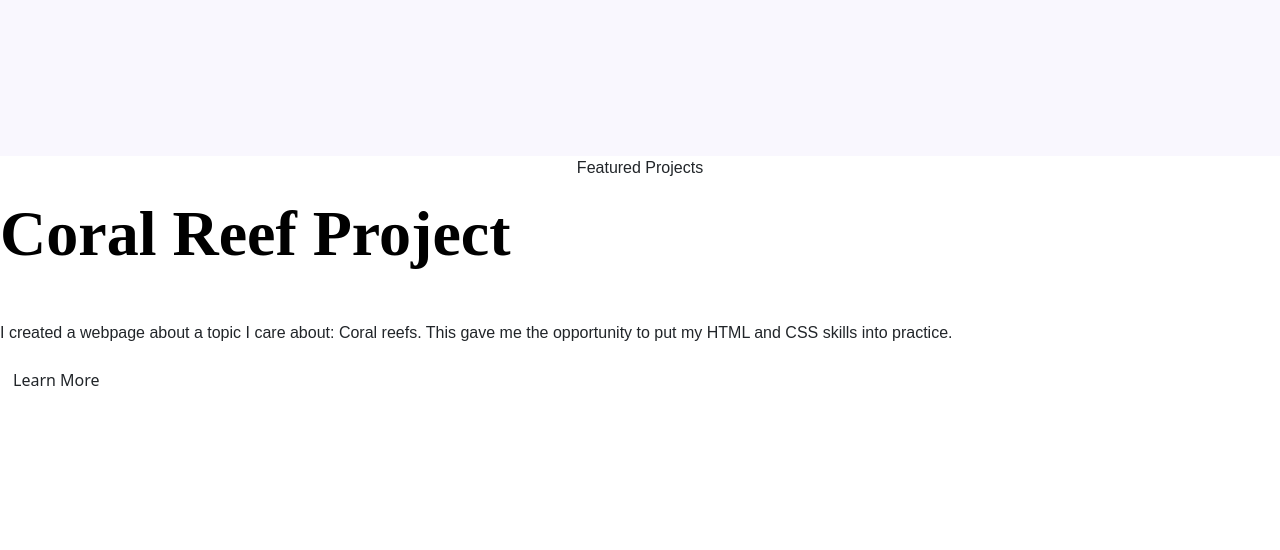
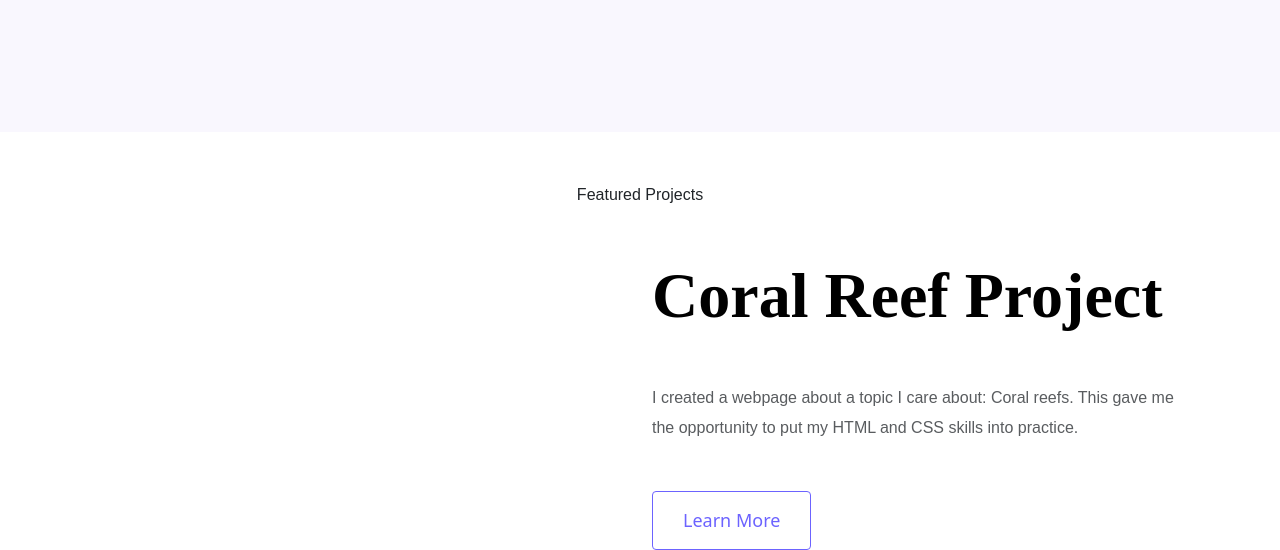
Before and after one commit to tamarajoseph17/portfolio-project, a plain HTML site: page index.html in a window 1280 px wide. Shown: the part 568-1118 px from the top of the page. Before the commit the page ends 967 px from the top, so only its background shows below. Drawn offline with nearby package versions, Linux system fonts and the light colour scheme.

Commit message:
added image and fixed spacing of content

```diff
--- a/index.html
+++ b/index.html
@@ -72,9 +72,16 @@
       <a href="#" class="btn btn-branding">About Me</a>
       </div>
     </div>
-    <p class="text-center">Featured Projects</p>
-    <h2 class="mb-5">Coral Reef Project</h2>
-    <p>I created a webpage about a topic I care about: Coral reefs. This gave me the opportunity to put my HTML and CSS skills into practice.</p>
-    <a href="" class="btn btn-branding-outline">Learn More</a>
+    <div class="container">
+      <p class="text-center m-5">Featured Projects</p>
+      <div class="row">
+        <div class="col-6"></div>
+        <div class="col-6">
+          <h2 class="mb-5">Coral Reef Project</h2>
+          <p class="mb-5 text-muted">I created a webpage about a topic I care about: Coral reefs. This gave me the opportunity to put my HTML and CSS skills into practice.</p>
+          <a href="" class="btn btn-branding-outline">Learn More</a> </div>
+      </div>
+
+  </div>
   </body>
 </html>
--- a/styles/style.css
+++ b/styles/style.css
@@ -27,6 +27,7 @@ p {
   font-family: "Poppins", sans-serif;
   font-weight: normal;
   font-size: 16px;
+  line-height: 30px;
 }
 
 .greeting {
@@ -55,7 +56,7 @@ p {
   padding: 15px 30px;
 }
 
-btn-branding-outline {
+.btn-branding-outline {
   color: var(--branding-color);
   border: 1px solid var(--branding-color);
   font-size: 18px;
```
Also changed, not shown: images/yogurt.png (added).
